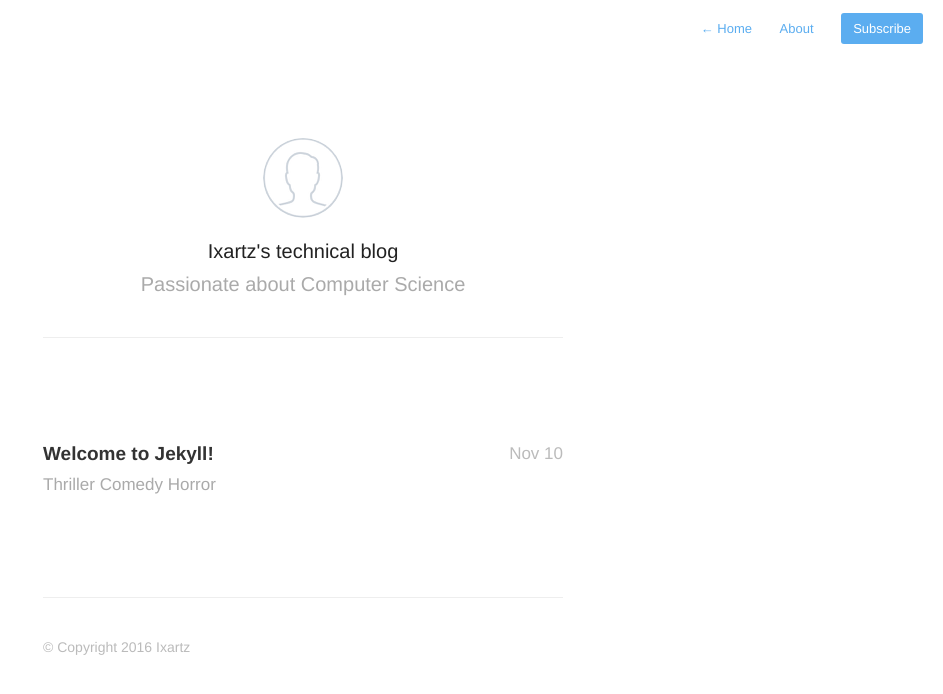
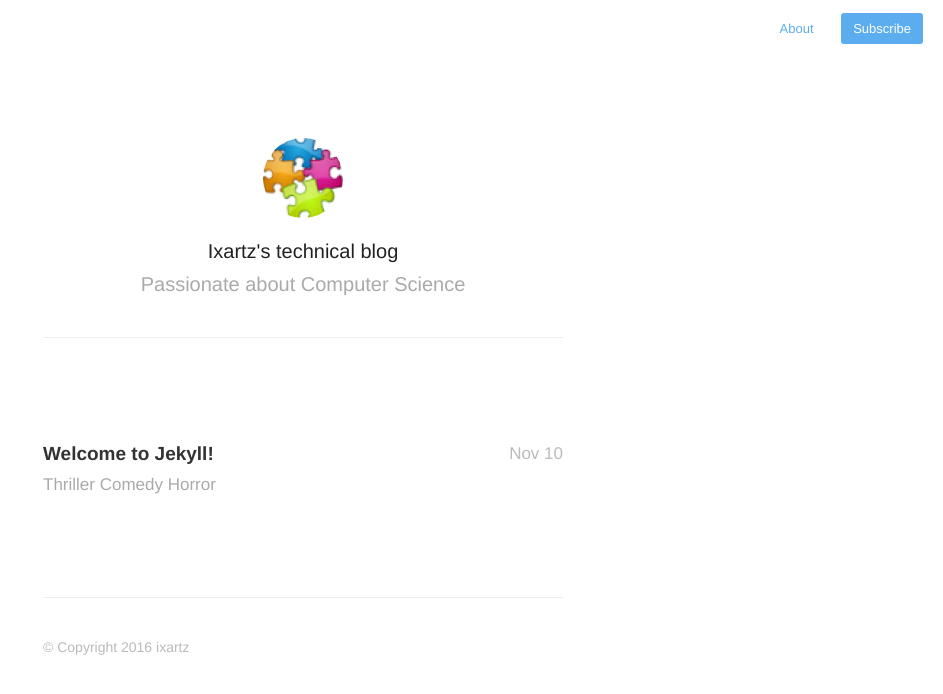
Before and after one commit to ixartz/My-blog, a Jekyll site: the page built from index.html, in a window 1280 px wide. Shown: the top 694 px of the page, without its empty margins (337-1280 px from the left). Built offline with Jekyll 4.4.1, drawn with Linux system fonts in a browser that asks for light colours; nearby versions of some CDN libraries; the list of posts is cut into pages by our own code.

```diff
--- a/_config.yml
+++ b/_config.yml
@@ -12,7 +12,7 @@ google_analytics: 'UA-XXXXXXXX-X'
 disqus: false
 disqus_shortname: 'your-disqus-shortname'
 
-author:         'Ixartz'
+author:         'ixartz'
 authorTwitter:  'ixartz'
 
 permalink:      /:title/
@@ -37,4 +37,4 @@ defaults:
         values:
             layout: post
 
-gem: ['jekyll-paginate']
+gems: [jekyll-paginate]
--- a/_includes/navigation.html
+++ b/_includes/navigation.html
@@ -1,5 +1,5 @@
 <nav class="main-nav">
-    {% if page.url != "/index.html" %}
+    {% if page.url != "/" and page.url != "/index.html" %}
         <a href="{{ site.baseurl }}"> <span class="arrow">←</span> Home </a>
     {% endif %}
 
```
Also changed, not shown: assets/images/avatar.png.
